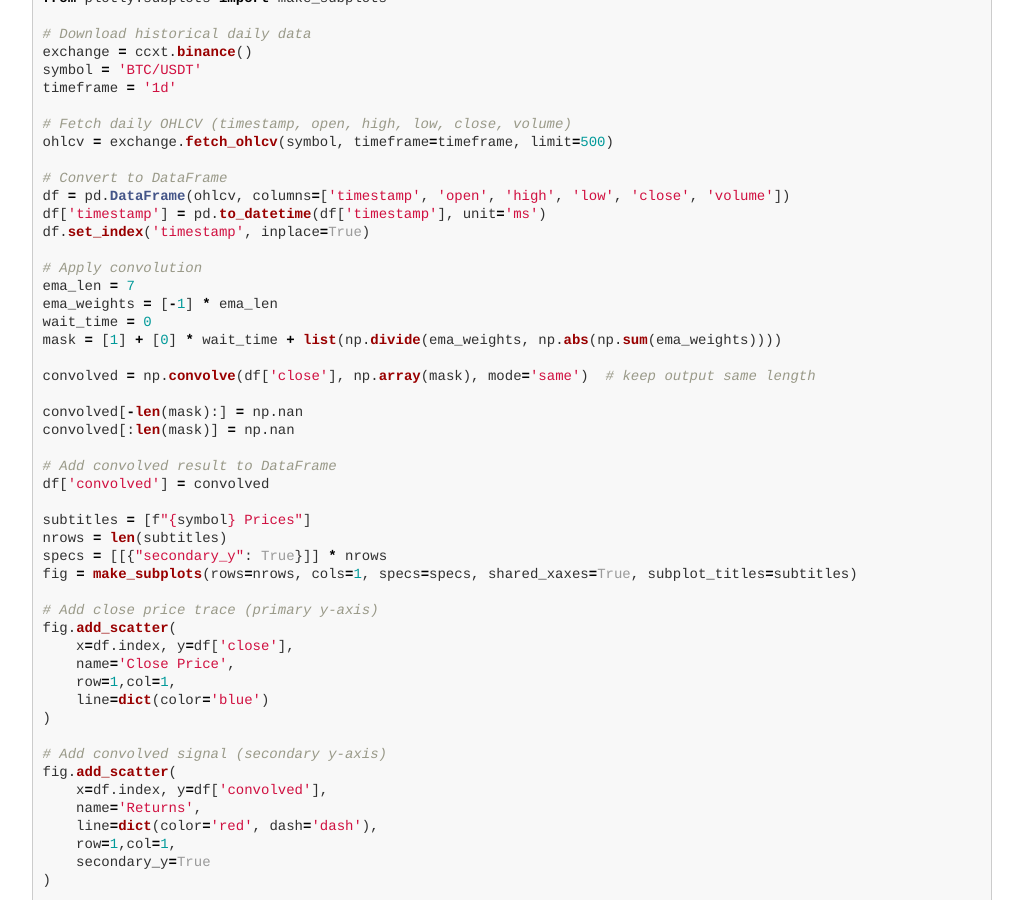
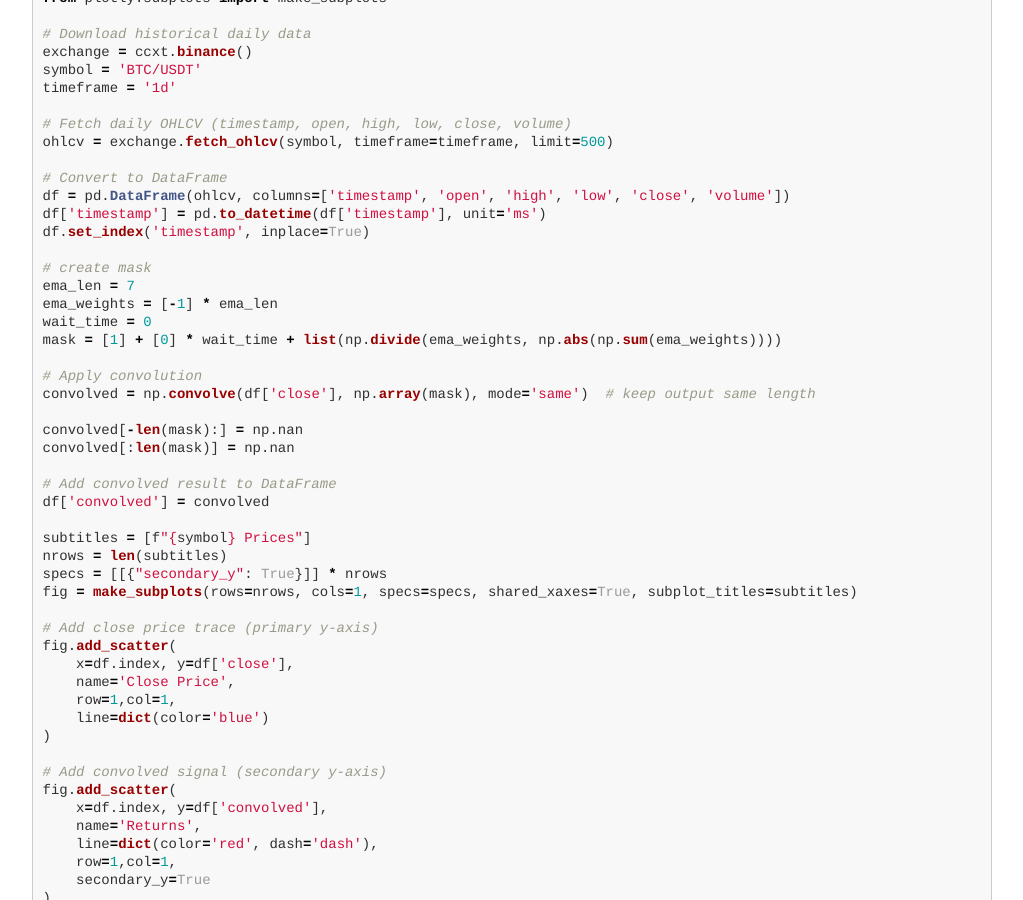
Before and after one commit to MarkRBest/markrbest.github.io, a Jekyll site: the page built from _posts/2025-08-03-convolutions-and-mean-reversion.md, in a window 1280 px wide and 900 px high, scrolled down 953 px. Shown: the whole window, without its empty margins (128-1151 px from the left). Built offline with Jekyll 4.4.1, drawn with Linux system fonts in a browser that asks for light colours; nearby versions of some CDN libraries; comment, search, counter and statistics services are not loaded.

Commit message:
update comments

```diff
--- a/_posts/2025-08-03-convolutions-and-mean-reversion.md
+++ b/_posts/2025-08-03-convolutions-and-mean-reversion.md
@@ -53,12 +53,13 @@ df = pd.DataFrame(ohlcv, columns=['timestamp', 'open', 'high', 'low', 'close', '
 df['timestamp'] = pd.to_datetime(df['timestamp'], unit='ms')
 df.set_index('timestamp', inplace=True)
 
-# Apply convolution
+# create mask
 ema_len = 7
 ema_weights = [-1] * ema_len
 wait_time = 0
 mask = [1] + [0] * wait_time + list(np.divide(ema_weights, np.abs(np.sum(ema_weights))))
 
+# Apply convolution
 convolved = np.convolve(df['close'], np.array(mask), mode='same')  # keep output same length
 
 convolved[-len(mask):] = np.nan
```
